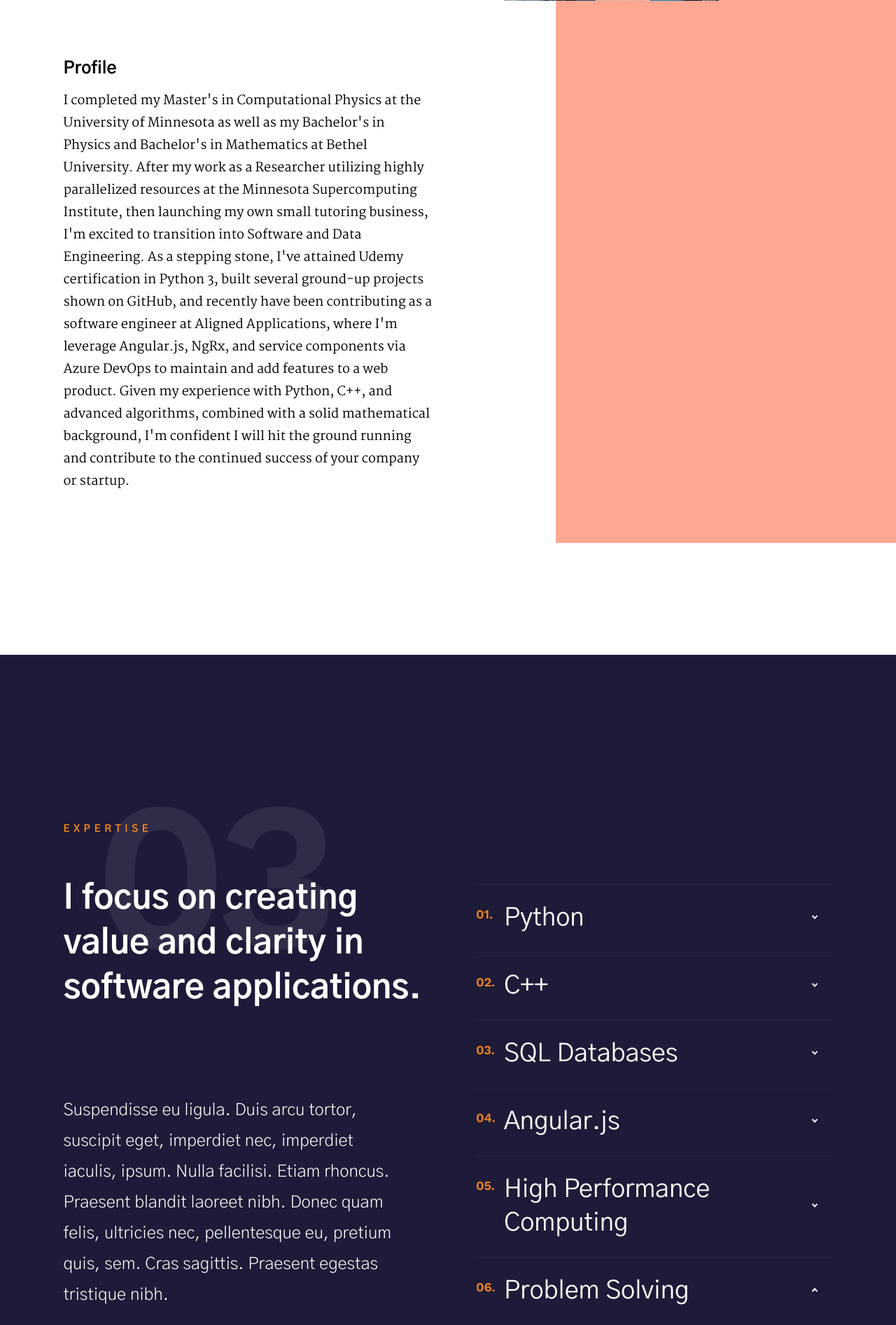
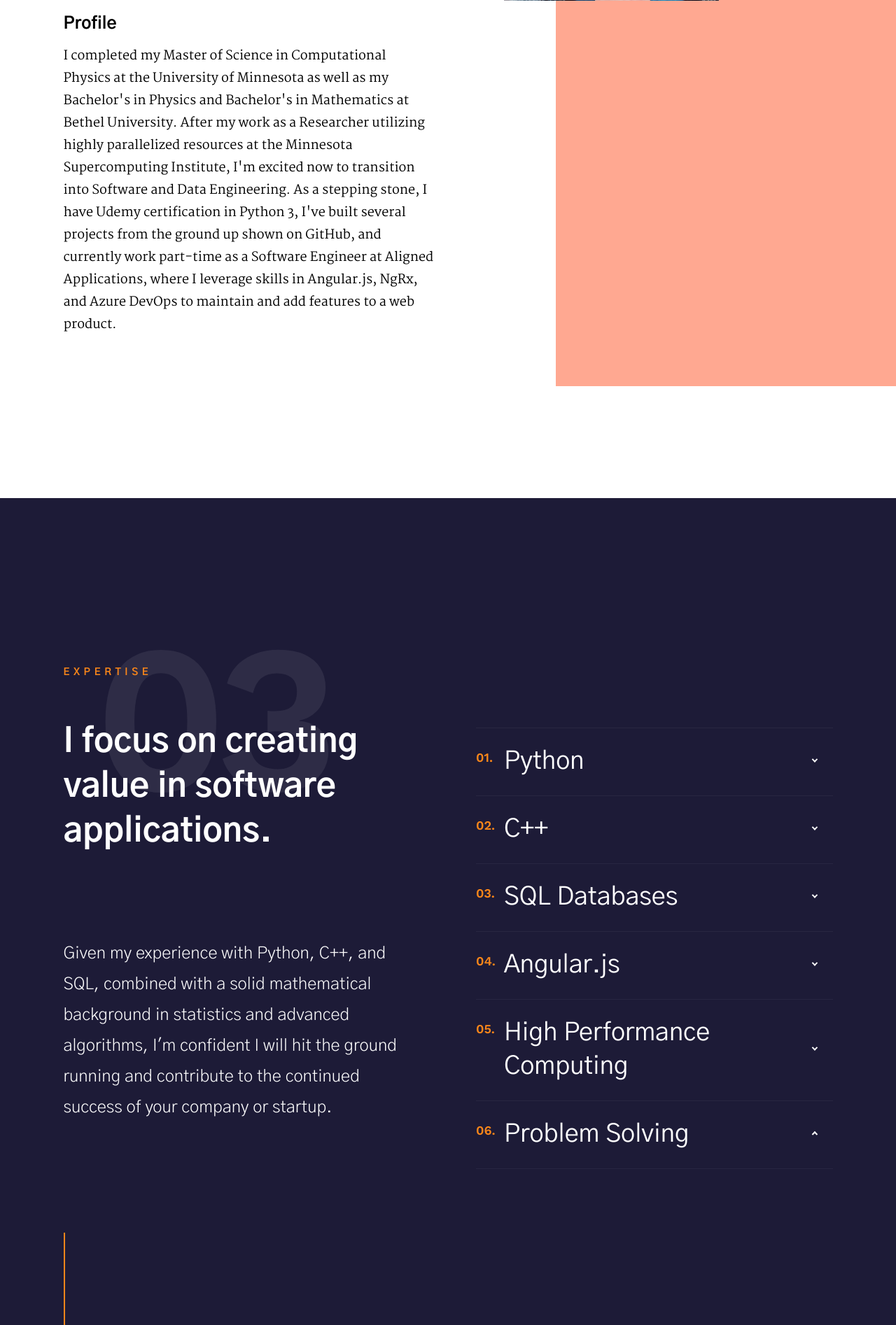
Before and after one commit to gnudrew/-flask-PortfolioWebsite, a Flask app: page / in a window 1280 px wide. Shown: the part 2835-4729 px from the top of the page at 70% size. Run offline with Flask 2, Linux system fonts and the light colour scheme.

Commit message:
tweaked profile text & expertise text

```diff
--- a/templates/index.html
+++ b/templates/index.html
@@ -223,7 +223,7 @@
 
                     <div class="section-intro" data-num="02" data-aos="fade-up">
                         <h3 class="subhead">About Me</h3>
-                        <h1 class="display-1">I'm a passionate developer focused on quality, clarity, and innovation.</h1>
+                        <h1 class="display-1">I'm passionate about quality, clarity and innovation.</h1>
                     </div>
 
                     <div class="profile-pic" data-aos="fade-up">
@@ -234,15 +234,12 @@
                     <h3 data-aos="fade-up">Profile</h3>
 
                     <p data-aos="fade-up">
-                    I completed my Master's in Computational Physics at the University of Minnesota as well as my
+                    I completed my Master of Science in Computational Physics at the University of Minnesota as well as my
                     Bachelor's in Physics and Bachelor's in Mathematics at Bethel University. After my work as
                     a Researcher utilizing highly parallelized resources at the Minnesota Supercomputing Institute,
-                    then launching my own small tutoring business,
-                    I'm excited to transition into Software and Data Engineering. As a stepping stone, I've attained Udemy certification in Python 3, built several ground-up projects shown on GitHub,
-                    and recently have been contributing as a software engineer at Aligned Applications, where I'm leverage Angular.js, NgRx,
-                    and service components via Azure DevOps to maintain and add features to a web product. Given my experience with
-                    Python, C++, and advanced algorithms, combined with a solid mathematical background, I'm confident I will
-                    hit the ground running and contribute to the continued success of your company or startup.
+                    I'm excited now to transition into Software and Data Engineering. As a stepping stone, I have Udemy certification in Python 3, I've built several projects from the ground up shown on GitHub,
+                    and currently work part-time as a Software Engineer at Aligned Applications, where I leverage skills in Angular.js, NgRx,
+                    and Azure DevOps to maintain and add features to a web product.
 
 
 
@@ -269,17 +266,14 @@
                     <h3 class="subhead">Expertise</h3>
 
                     <h1 class="display-1">
-                    I focus on creating value and
-                    clarity in software applications.
+                    I focus on creating value in software applications.
                     </h1>
                 </div>
 
                 <p class="lead" data-aos="fade-up">
-                Suspendisse eu ligula. Duis arcu tortor, suscipit eget,
-                imperdiet nec, imperdiet iaculis, ipsum. Nulla facilisi.
-                Etiam rhoncus. Praesent blandit laoreet nibh.
-                Donec quam felis, ultricies nec, pellentesque eu, pretium quis, sem.
-                Cras sagittis. Praesent egestas tristique nibh.
+                    Given my experience with
+                    Python, C++, and SQL, combined with a solid mathematical background in statistics and advanced algorithms, I'm confident I will
+                    hit the ground running and contribute to the continued success of your company or startup.
                 </p>
             </div> <!-- end  s-services--leftcol -->
 
```
